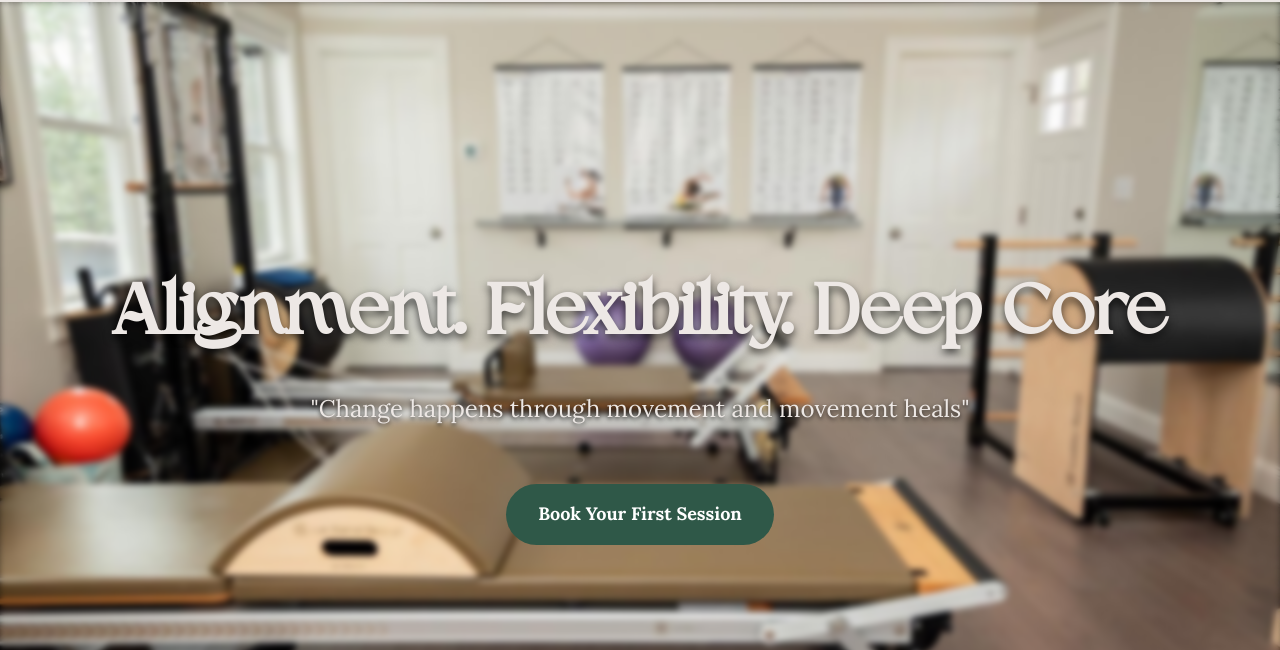
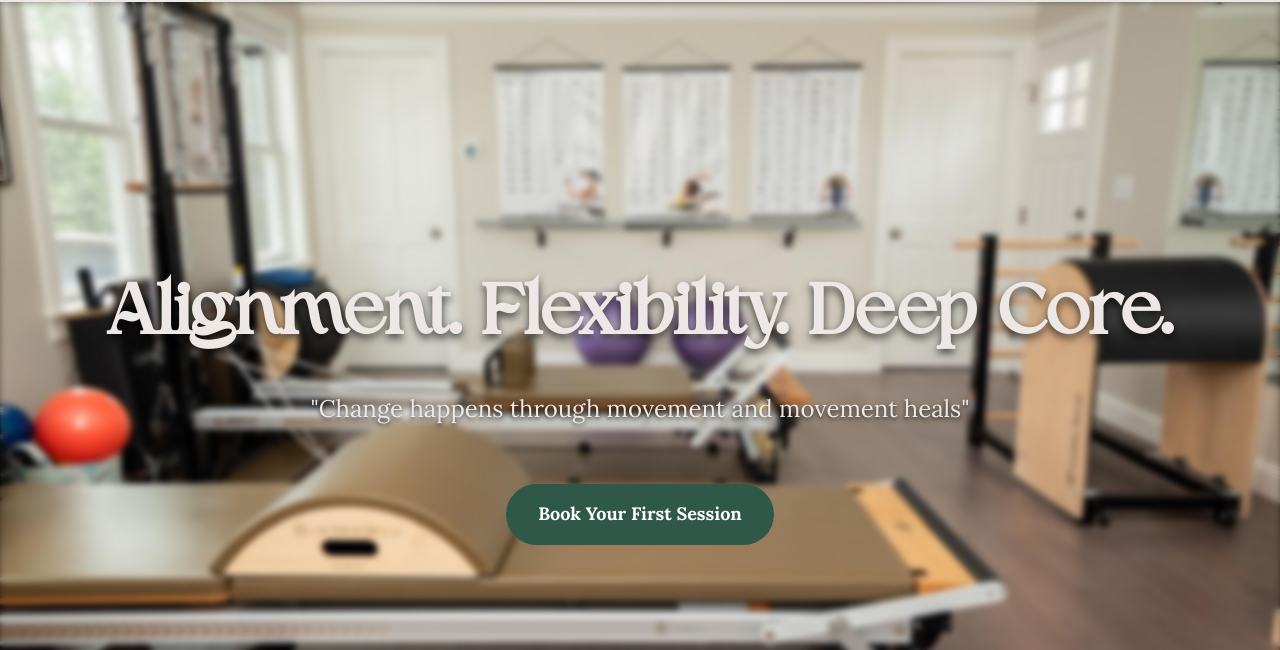
Before and after one commit to Chadzinho/flux-pilates-site, a plain HTML site: page index.html in a window 1280 px wide. Shown: the part 131-781 px from the top of the page. Drawn offline with Linux system fonts and the light colour scheme.

Commit message:
Update html

```diff
--- a/index.html
+++ b/index.html
@@ -78,7 +78,7 @@
                 />
                 <div class="hero-content">
                     <h1 class="hero-title">
-                        Alignment. <br />Flexibility. <br />Deep Core
+                        Alignment. <br />Flexibility. <br />Deep Core.
                     </h1>
                     <p class="hero-subtitle">
                         "Change happens through movement and movement heals"
```
